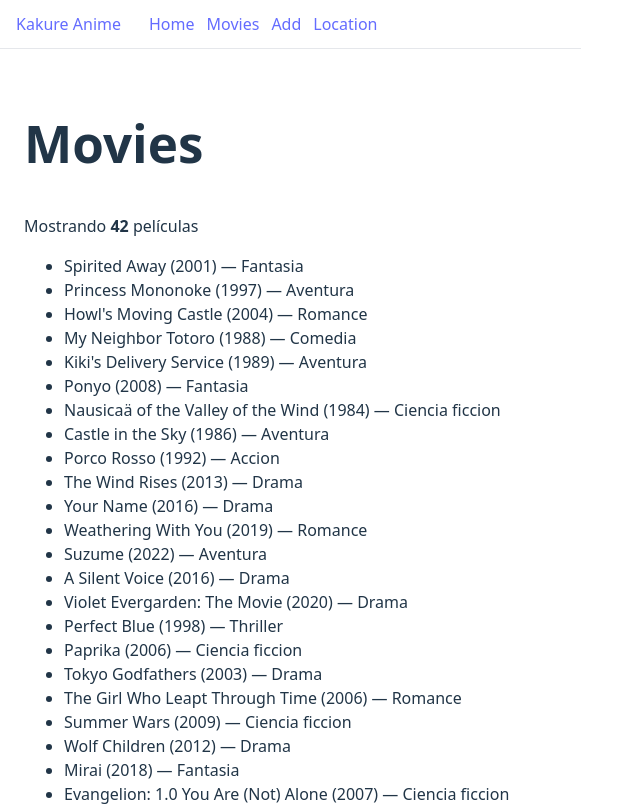
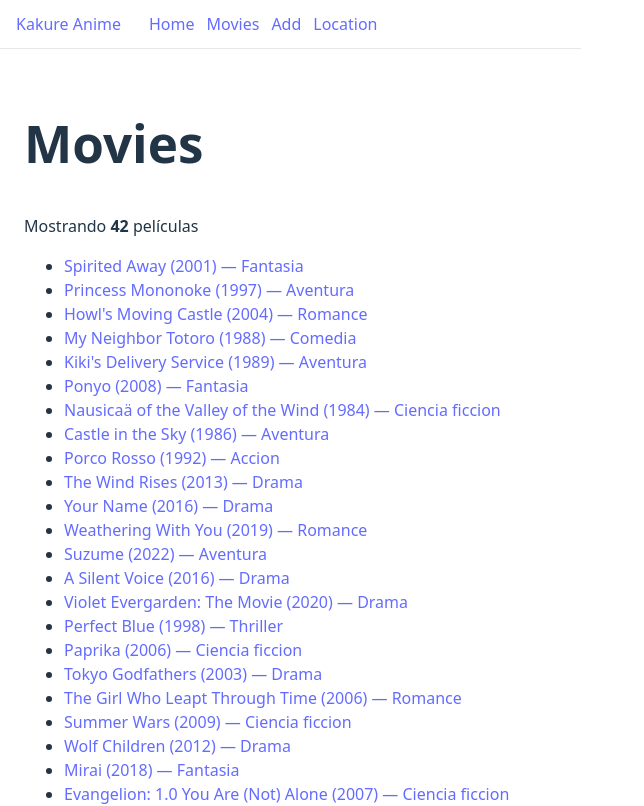
Before and after one commit to Maria19761976/kakureAnime, a React (Vite) app: page /movies in a window 1280 px wide. Shown: the top 806 px of the page, without its empty margins (0-644 px from the left). Built offline with nearby package versions, Linux system fonts and the light colour scheme; data requests are answered from the project's data file.

Commit message:
feat(detail): link movies list items to detail route

```diff
--- a/src/pages/Movies.jsx
+++ b/src/pages/Movies.jsx
@@ -1,5 +1,6 @@
 import { useEffect, useState } from "react";
 import { getAllMovies } from "../services/moviesApi";
+import { Link } from "react-router-dom";
 
 export default function Movies() {
   const [movies, setMovies] = useState([]);
@@ -15,7 +16,9 @@ export default function Movies() {
         setMovies(data);
       } catch (err) {
         console.error(err);
-        setErrorMsg("No se pudieron cargar las películas. ¿Está encendido JSON Server?");
+        setErrorMsg(
+          "No se pudieron cargar las películas. ¿Está encendido JSON Server?",
+        );
       } finally {
         setLoading(false);
       }
@@ -39,7 +42,9 @@ export default function Movies() {
       <ul>
         {movies.map((m) => (
           <li key={m.id}>
-            {m.title} ({m.year}) — {m.genre}
+            <Link to={`/movies/${m.id}`}>
+              {m.title} ({m.year}) — {m.genre}
+            </Link>
           </li>
         ))}
       </ul>
```
